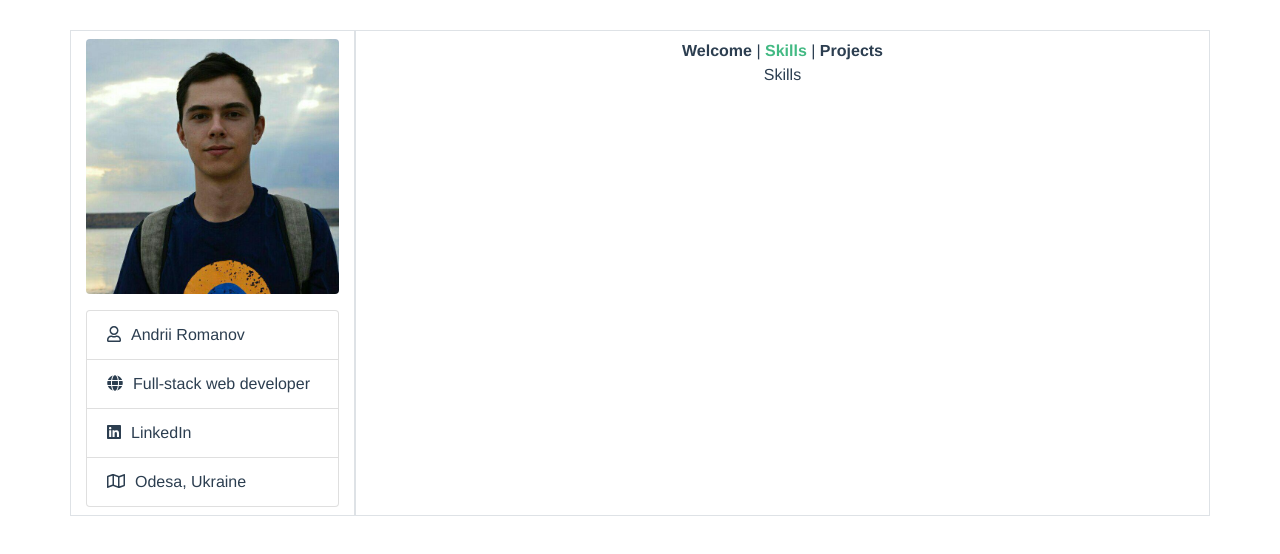
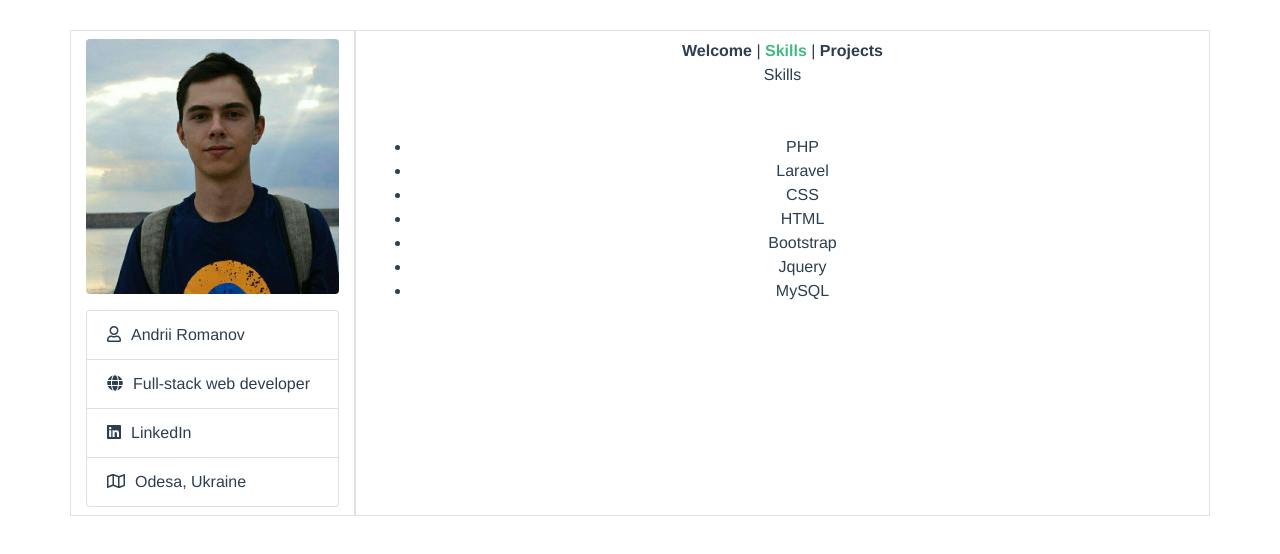
Before and after one commit to andreyromanov/portfolio, a Vue app: page /skills in a window 1280 px wide. Shown: the top 554 px of the page. Built offline with nearby package versions, Linux system fonts and the light colour scheme.

Commit message:
Lists of skills/works

```diff
--- a/src/views/Home.vue
+++ b/src/views/Home.vue
@@ -1,8 +1,7 @@
 <template>
   <div class="home">
-
     <HelloWorld msg="Welcome to my Portfolio" />
-
+    <transition appear>
      <p class="text-left mt-4">Andrii Romanov is a skilled web developer, who is specialized in structuring and developing websites.
 	<br><br>
 	Andrii enjoys doing both frontend and backend jobs.
@@ -21,7 +20,9 @@
 	<br><br>
 	His broad and profound experiences in all types of Web Development, mentioned technical and language skills makes him a great candidate for both corporate IT services and outsourcing work.
 </p>
-  </div>
+</transition>
+</div>
+
 </template>
 
 <script>
--- a/src/views/Projects.vue
+++ b/src/views/Projects.vue
@@ -1,5 +1,11 @@
 <template>
   <div class="projects">
     Projects
+    <ul class="mt-5">
+    	<li>UAtao</li>
+    	<li>Wrapcrowd</li>
+    	<li>Mebtex</li>
+    	<li>Skytex</li>
+    </ul>
   </div>
 </template>
--- a/src/views/Skills.vue
+++ b/src/views/Skills.vue
@@ -1,5 +1,14 @@
 <template>
   <div class="skills">
     Skills
+    <ul class="mt-5">
+    	<li>PHP</li>
+    	<li>Laravel</li>
+    	<li>CSS</li>
+    	<li>HTML</li>
+    	<li>Bootstrap</li>
+    	<li>Jquery</li>
+    	<li>MySQL</li>
+    </ul>
   </div>
 </template>
```
Also changed, not shown: public/index.html (line endings or trailing spaces).
